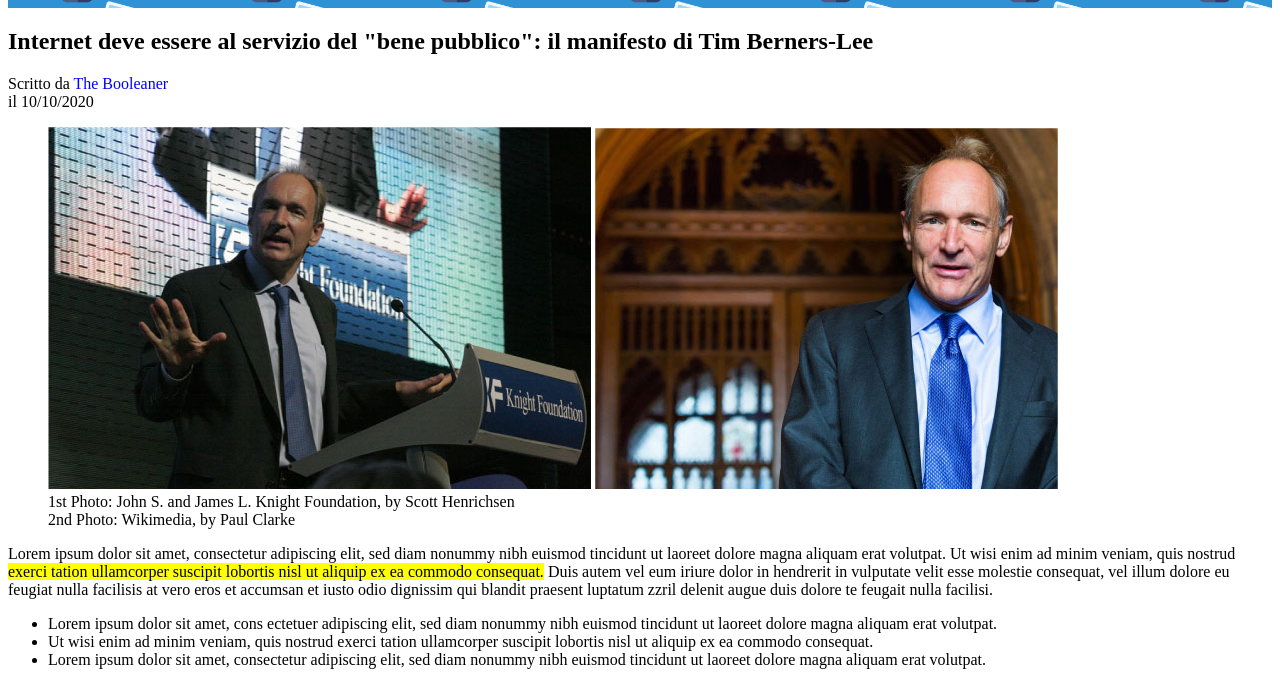
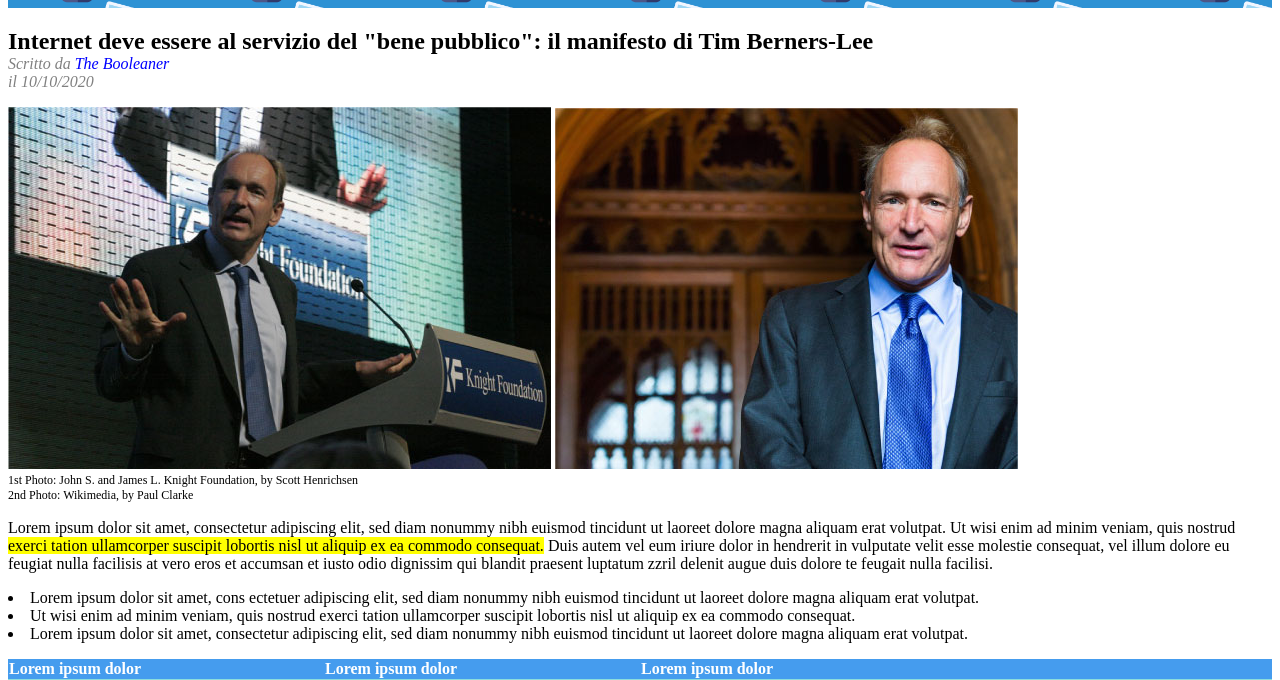
Before and after one commit to Alessandro-Messineo/html-css-booleaner, a plain HTML site: page index.html in a window 1280 px wide. Shown: the part 110-790 px from the top of the page. Drawn offline with Linux system fonts and the light colour scheme.

Commit message:
aggiustamento main

```diff
--- a/css/style.css
+++ b/css/style.css
@@ -17,6 +17,24 @@
 
 
 /* Stile main */
+.text-small{
+    font-size: 12px;
+}
+
+h1{
+    margin-bottom: 0;
+}
+
+figure{
+    margin-left: 0;
+
+}
+
+address{
+    color: gray;
+    margin-top: 0;
+}
+
 .span-yellow {
     background-color: yellow;
 }
@@ -25,11 +43,27 @@
     color: blue;
 }
 
+/* Stile lista */
+table{
+    border-collapse: collapse;
+
+}
+
+ul{
+   padding-left: 0;
+   list-style-position: inside;
+
+}
+
 /* Stile tabella */
 th {
     text-align: left;
     background-color: rgb(69, 156, 238);
     color: white;
+}
+
+.w-th{
+    width: 50%;
 }
 
 .bg-tr {
--- a/index.html
+++ b/index.html
@@ -19,11 +19,11 @@
     <main>
       <article>
         <h1>Internet deve essere al servizio del "bene pubblico": il manifesto di Tim Berners-Lee</h1>
-        <p>Scritto da <span id="span-blue">The Booleaner</span> <br> il 10/10/2020</p>
+        <address>Scritto da <span id="span-blue">The Booleaner</span> <br> il 10/10/2020</address>
         <figure>
           <img src="img/tim-1.jpg" alt="tim-1">
           <img src="img/tim-2.jpg" alt="tim-2">
-          <figcaption>1st Photo: John S. and James L. Knight Foundation, by Scott Henrichsen
+          <figcaption class="text-small">1st Photo: John S. and James L. Knight Foundation, by Scott Henrichsen
                       <br>2nd Photo: Wikimedia, by Paul Clarke</figcaption>
         </figure>
         <p>Lorem ipsum dolor sit amet, consectetur adipiscing elit, sed diam nonummy nibh euismod tincidunt
@@ -45,7 +45,7 @@
                 <tr>
                     <th>Lorem ipsum dolor</th>
                     <th>Lorem ipsum dolor</th>
-                    <th>Lorem ipsum dolor</th>
+                    <th class="w-th">Lorem ipsum dolor</th>
                 </tr>
             </thead>
             <tbody>
```
